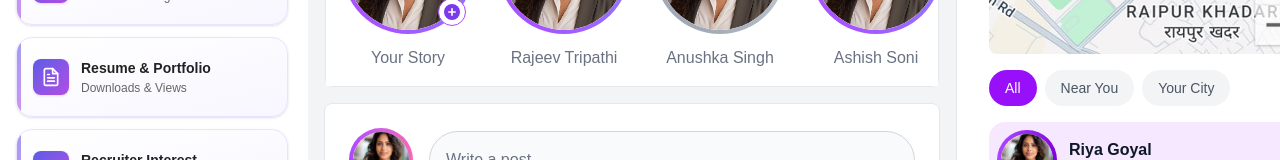
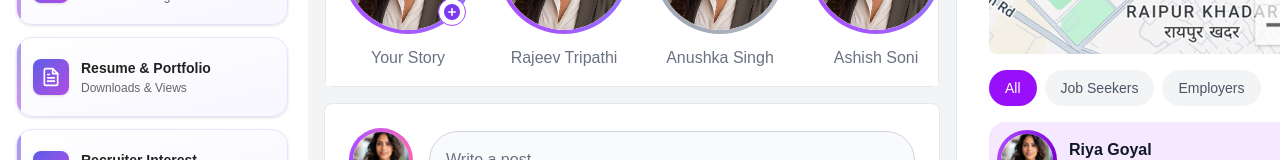
Before and after one commit to ArpitNavadiya/staffbook_arpit_new, a Next.js app: page /networking in a window 1280 px wide. Shown: the part 251-411 px from the top of the page. Built offline with nearby package versions, Linux system fonts and the light colour scheme.

Commit message:
network componenet text

```diff
--- a/src/components/Networking/NetworkingRightSidebar.tsx
+++ b/src/components/Networking/NetworkingRightSidebar.tsx
@@ -4,7 +4,6 @@ import { suggestedConnections } from "../../data/networking";
 import { SITE_CONFIG } from "../../constants/siteconfig";
 import Image from "next/image";
 
-const tabs = ["All", "Near You", "Your City", "Your State"];
 const jobList = [
   {
     title: "UI/UX Designer",
@@ -56,10 +55,10 @@ const NetworkingRightSidebar: React.FC = () => {
               All
             </button>
             <button className="px-4 py-2 bg-gray-100 text-gray-600 rounded-full text-sm font-medium hover:bg-gray-200 transition-colors">
-              Near You
+              Job Seekers
             </button>
             <button className="px-4 py-2 bg-gray-100 text-gray-600 rounded-full text-sm font-medium hover:bg-gray-200 transition-colors">
-              Your City
+              Employers
             </button>
           </div>
 
```
